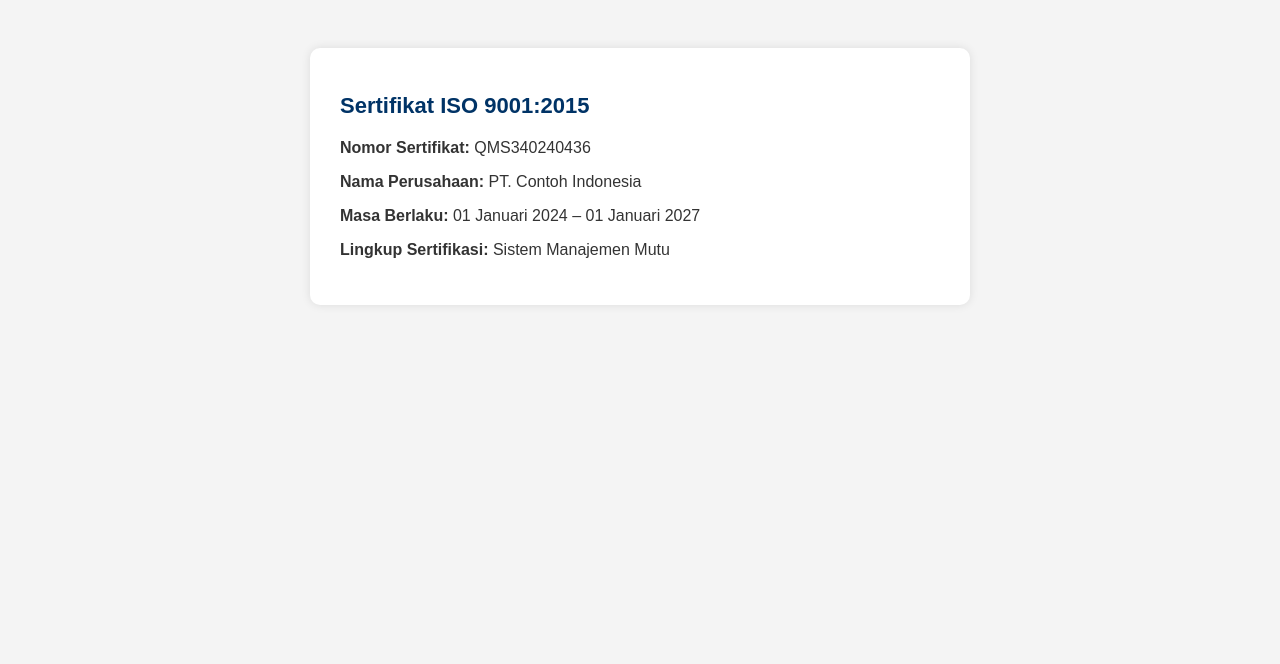
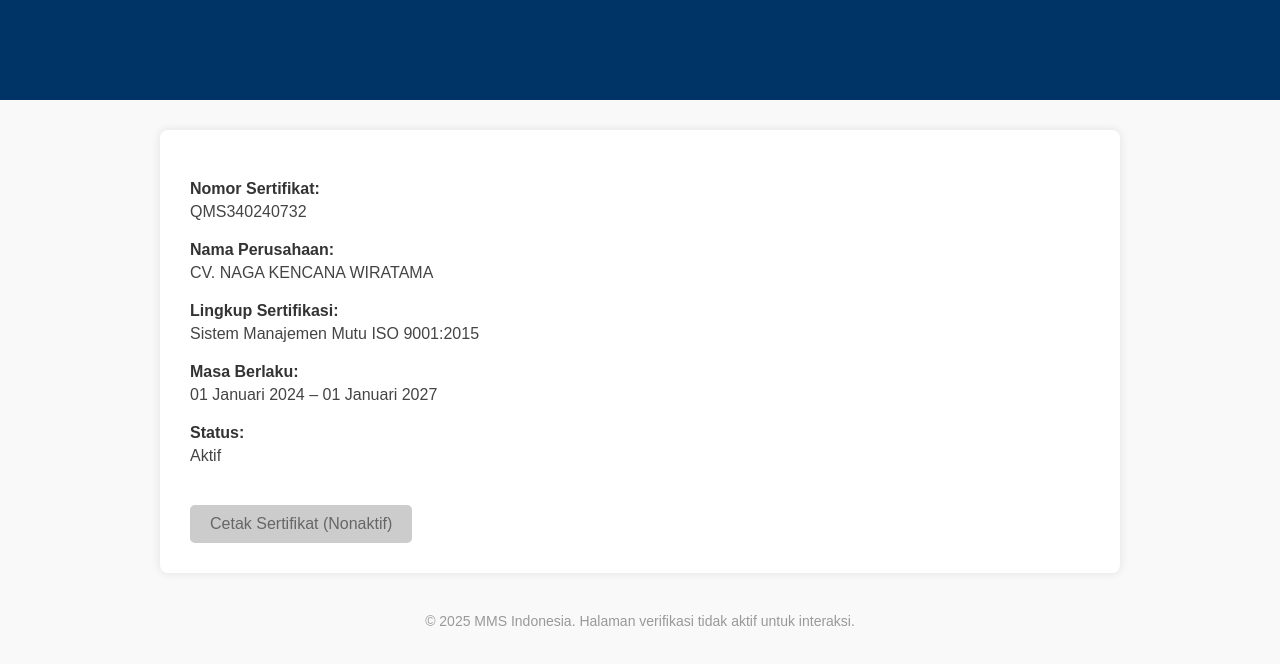
Before and after one commit to alnsmft/ISO-NKW, a plain HTML site: page index.html in a window 1280 px wide. Drawn offline with Linux system fonts and the light colour scheme.

Commit message:
Add files via upload

```diff
--- a/index.html
+++ b/index.html
@@ -2,44 +2,101 @@
 <html lang="id">
 <head>
   <meta charset="UTF-8" />
-  <meta name="viewport" content="width=device-width, initial-scale=1.0"/>
-  <title>Sertifikasi ISO QMS</title>
+  <meta name="viewport" content="width=device-width, initial-scale=1.0" />
+  <title>Sertifikasi ISO - QMS340240732</title>
   <style>
     body {
-      font-family: sans-serif;
-      background: #f4f4f4;
-      padding: 40px;
+      font-family: Arial, sans-serif;
+      background: #f9f9f9;
+      margin: 0;
+      padding: 0;
+    }
+    header {
+      background: #003366;
+      color: white;
+      padding: 20px;
+      text-align: center;
     }
     .container {
+      max-width: 900px;
+      margin: 30px auto;
       background: white;
       padding: 30px;
-      max-width: 600px;
-      margin: auto;
-      border-radius: 10px;
+      border-radius: 8px;
       box-shadow: 0 0 10px rgba(0,0,0,0.1);
     }
     h1 {
+      font-size: 24px;
       color: #003366;
-      font-size: 22px;
     }
-    p {
-      font-size: 16px;
+    .info-group {
+      margin: 20px 0;
+    }
+    .info-label {
+      font-weight: bold;
       color: #333;
     }
-    .cert-info {
+    .info-value {
+      color: #444;
+      margin-top: 5px;
+    }
+    .btn-disabled {
+      display: inline-block;
+      padding: 10px 20px;
+      background: #ccc;
+      color: #666;
+      border-radius: 5px;
+      text-decoration: none;
+      pointer-events: none;
+      user-select: none;
       margin-top: 20px;
+    }
+    footer {
+      text-align: center;
+      font-size: 14px;
+      color: #999;
+      margin-top: 40px;
     }
   </style>
 </head>
 <body>
+
+  <header>
+    <h1>Sertifikasi ISO 9001:2015</h1>
+  </header>
+
   <div class="container">
-    <h1>Sertifikat ISO 9001:2015</h1>
-    <div class="cert-info">
-      <p><strong>Nomor Sertifikat:</strong> QMS340240436</p>
-      <p><strong>Nama Perusahaan:</strong> PT. Contoh Indonesia</p>
-      <p><strong>Masa Berlaku:</strong> 01 Januari 2024 – 01 Januari 2027</p>
-      <p><strong>Lingkup Sertifikasi:</strong> Sistem Manajemen Mutu</p>
+    <div class="info-group">
+      <div class="info-label">Nomor Sertifikat:</div>
+      <div class="info-value">QMS340240732</div>
     </div>
+
+    <div class="info-group">
+      <div class="info-label">Nama Perusahaan:</div>
+      <div class="info-value">CV. NAGA KENCANA WIRATAMA</div>
+    </div>
+
+    <div class="info-group">
+      <div class="info-label">Lingkup Sertifikasi:</div>
+      <div class="info-value">Sistem Manajemen Mutu ISO 9001:2015</div>
+    </div>
+
+    <div class="info-group">
+      <div class="info-label">Masa Berlaku:</div>
+      <div class="info-value">01 Januari 2024 – 01 Januari 2027</div>
+    </div>
+
+    <div class="info-group">
+      <div class="info-label">Status:</div>
+      <div class="info-value">Aktif</div>
+    </div>
+
+    <a href="#" class="btn-disabled">Cetak Sertifikat (Nonaktif)</a>
   </div>
+
+  <footer>
+    &copy; 2025 MMS Indonesia. Halaman verifikasi tidak aktif untuk interaksi.
+  </footer>
+
 </body>
 </html>
```
